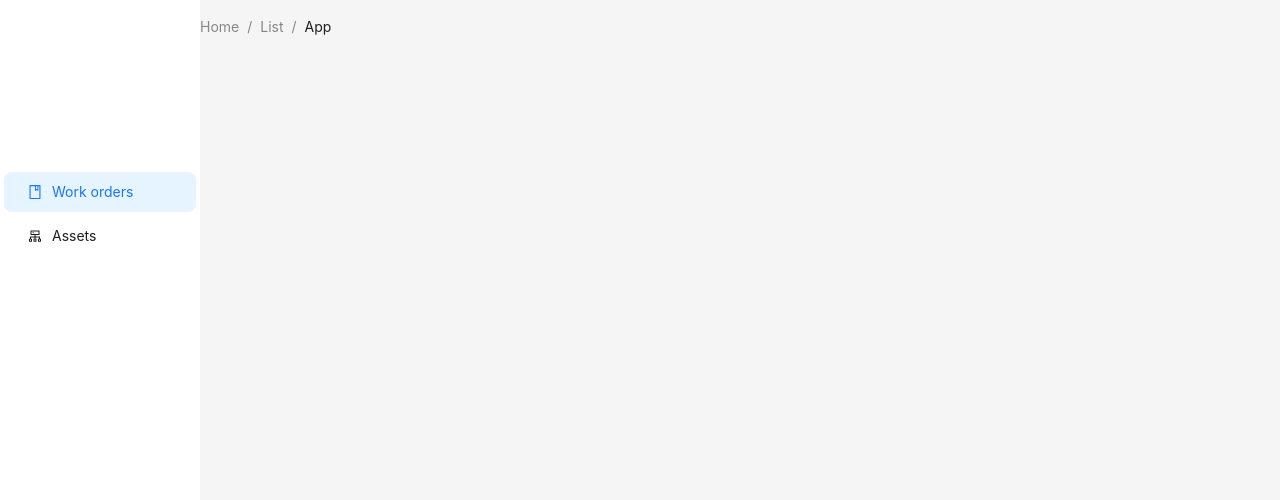
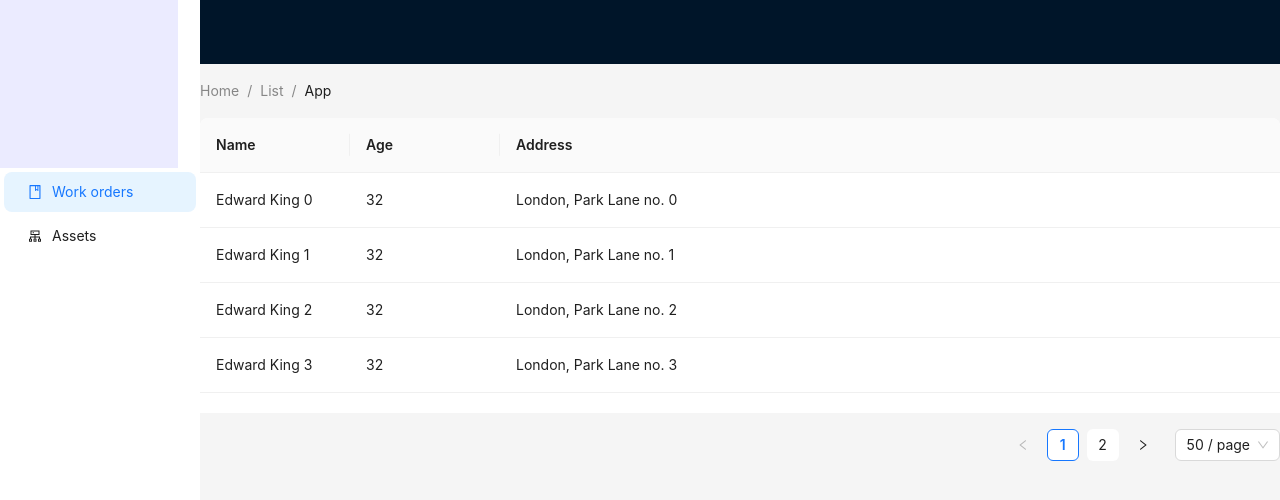
Before and after one commit to NicKyeaa/asm-front, a React (Vite) app: page / in a window 1280 px wide. Shown: the top 500 px of the page. Built offline with nearby package versions, Linux system fonts and the light colour scheme.

Commit message:
Added content

```diff
--- a/src/pages/Homepage/MainLayout.tsx
+++ b/src/pages/Homepage/MainLayout.tsx
@@ -38,7 +38,7 @@ const MainLayout: React.FC = () => {
           style={{
             height: 168,
             width: 178,
-            background: "rgba(255, 255, 255, 0.2)",
+            background: "rgba(155, 155, 255, 0.2)",
           }}
         />
         <Menu
@@ -50,11 +50,15 @@ const MainLayout: React.FC = () => {
         />
       </Sider>
       <Layout className='site-layout'>
+        <Header></Header>
         <Breadcrumb style={{ margin: "16px 0" }}>
           <Breadcrumb.Item>Home</Breadcrumb.Item>
           <Breadcrumb.Item>List</Breadcrumb.Item>
           <Breadcrumb.Item>App</Breadcrumb.Item>
         </Breadcrumb>
+        <Content>
+          <AssetTable />
+        </Content>
       </Layout>
     </Layout>
   );
```
